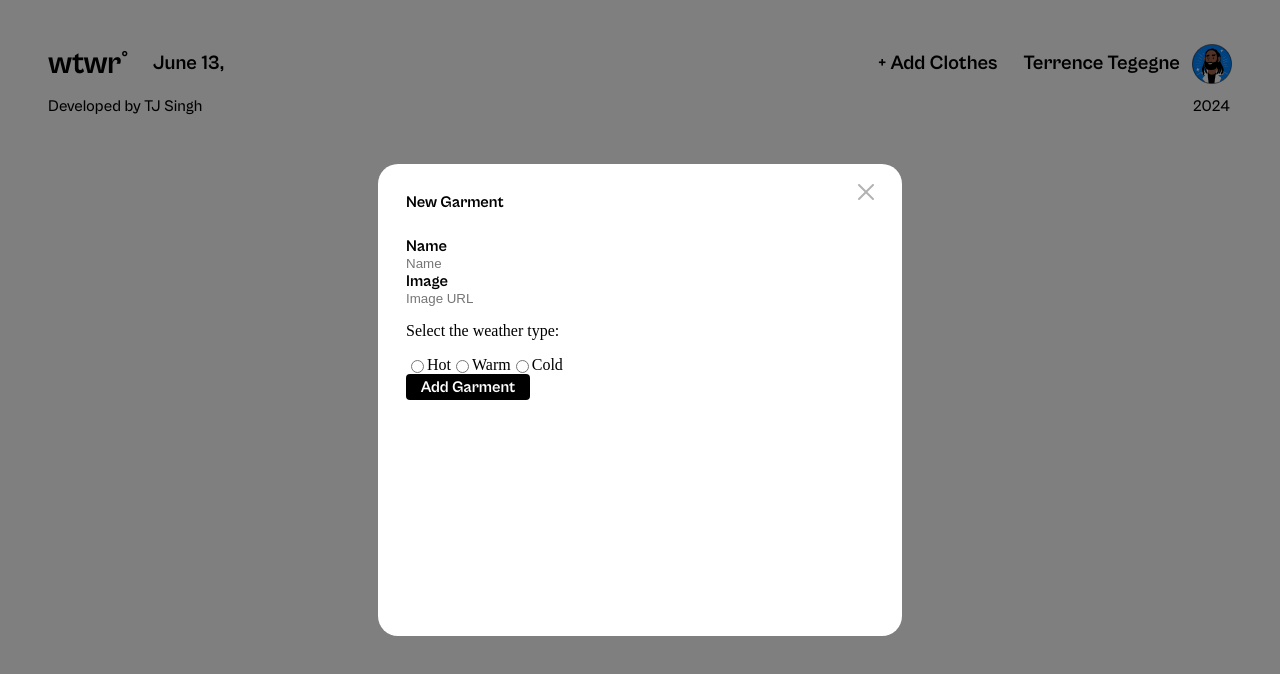
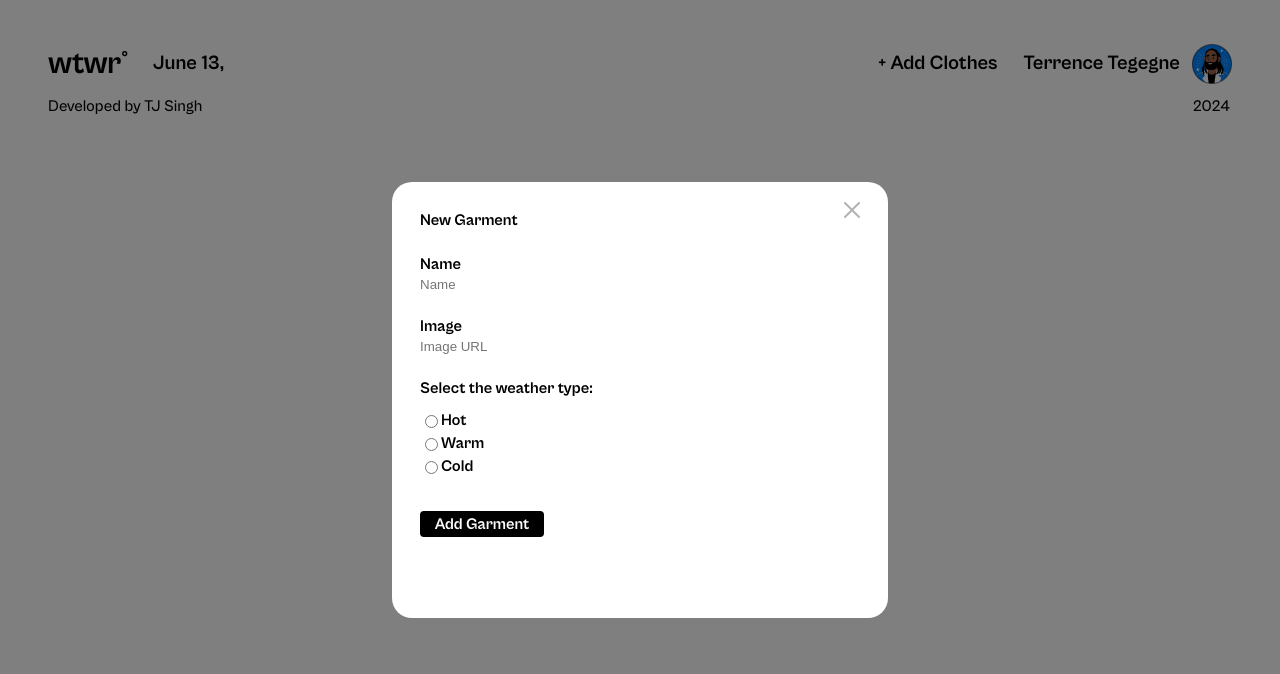
Before and after one commit to TJ-Singh-Portfolio/se_project_react, a React (Vite) app: page / in a window 1280 px wide. Both pictures are taken after a click on the button "+ Add Clothes". Shown: the top 674 px of the page. Built offline with nearby package versions, Linux system fonts and the light colour scheme; no server answers.

Commit message:
Finish children stying in ModalWithForm and add box-sizing change to make modal correct size.

```diff
--- a/src/blocks/ModalWithForm.css
+++ b/src/blocks/ModalWithForm.css
@@ -23,6 +23,7 @@
 .modal__container {
   height: 436px;
   width: 496px;
+  box-sizing: border-box;
   margin: auto;
   background: #fff;
   border-radius: 20px;
@@ -59,6 +60,7 @@
 .modal__submit {
   width: 124px;
   height: 26px;
+  margin-top: 32px;
   border-radius: 4px;
   border: none;
   background: #000;
@@ -76,14 +78,27 @@
   font-weight: 700;
   font-size: 16px;
   line-height: 20px;
+  margin-bottom: 3px;
+  display: flex;
+  align-items: center;
 }
 
 .modal__input {
   border: none;
   border-bottom: 1px;
   padding: 0;
+  margin-bottom: 24px;
 }
 
+.modal__radio-title {
+  font-family: "Cabinet Grotesk";
+  font-style: normal;
+  font-weight: 700;
+  font-size: 16px;
+  line-height: 20px;
+  margin: 0 0 12px 0;
+}
 .modal__radio-container {
   display: flex;
+  flex-direction: column;
 }
--- a/src/components/App.jsx
+++ b/src/components/App.jsx
@@ -82,12 +82,20 @@
         />
         <p className="modal__radio-title">Select the weather type:</p>
         <div className="modal__radio-container">
-          <input type="radio" id="hot" />
-          <label htmlFor="hot">Hot</label>
-          <input type="radio" id="warm" />
-          <label htmlFor="warm">Warm</label>
-          <input type="radio" id="cold" />
-          <label htmlFor="cold">Cold</label>
+          <label htmlFor="hot" className="modal__label">
+            <input type="radio" id="hot" />
+            Hot
+          </label>
+
+          <label htmlFor="warm" className="modal__label">
+            <input type="radio" id="warm" />
+            Warm
+          </label>
+
+          <label htmlFor="cold" className="modal__label">
+            <input type="radio" id="cold" />
+            Cold
+          </label>
         </div>
       </ModalWithForm>
       <Footer />
```
